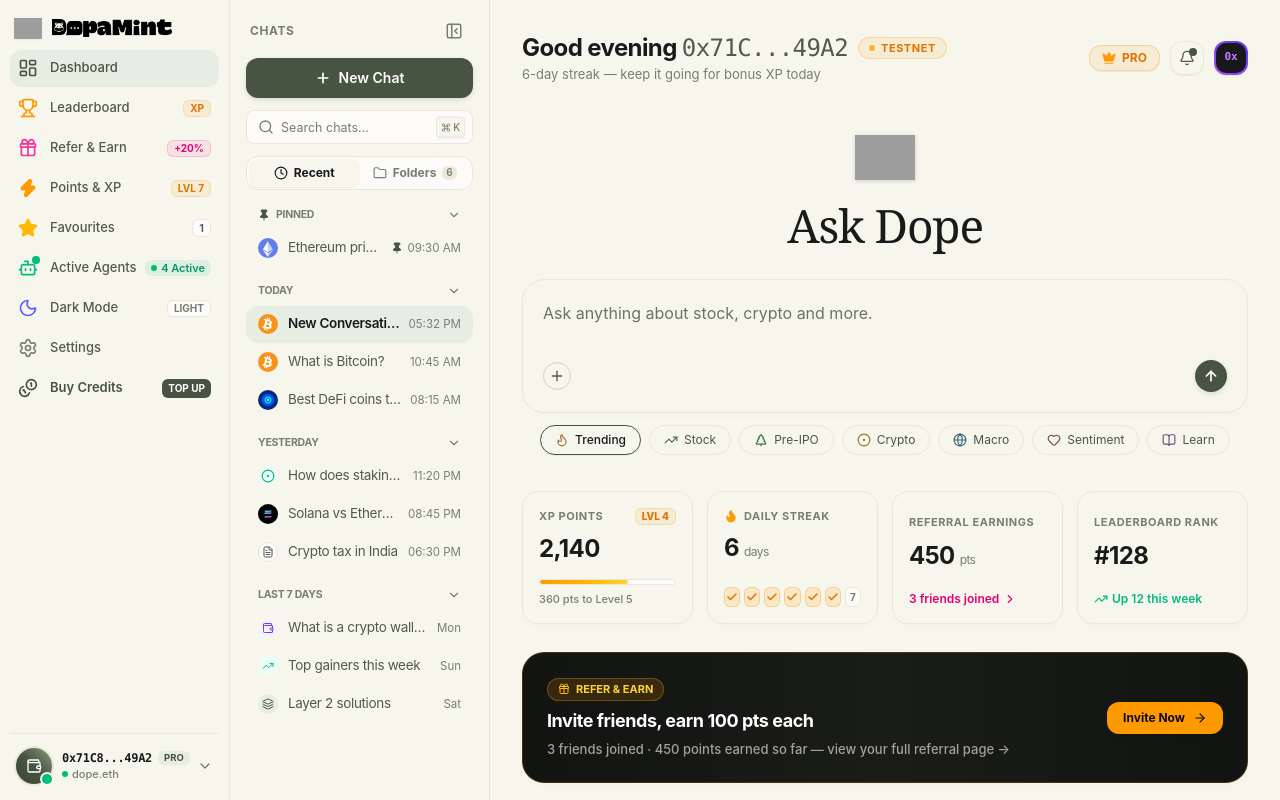
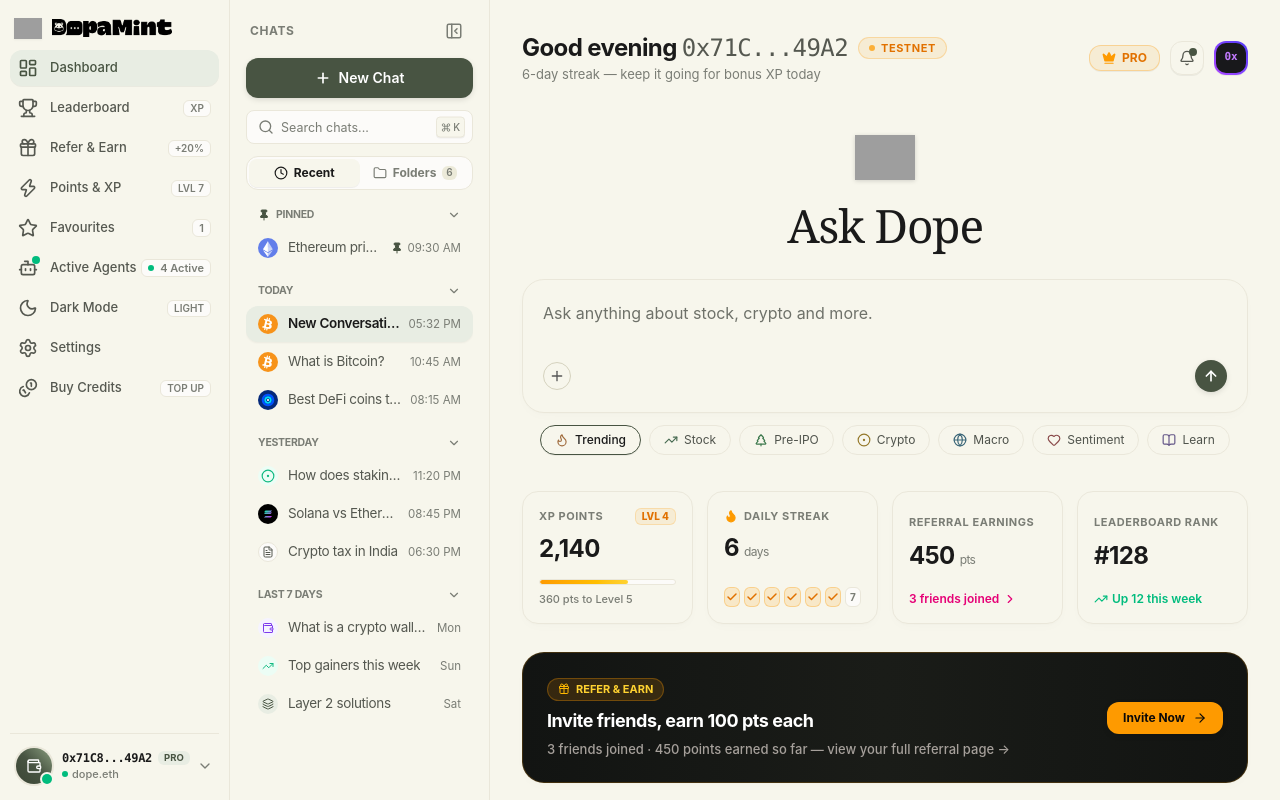
Before and after one commit to aswin402/dopamint_product, a React (Vite) app: page / in a window 1280 px wide. Built offline with nearby package versions, Linux system fonts and the light colour scheme; sample sign-in values are in the browser's storage; grey boxes are pictures that could not be loaded.

Commit message:
style(sidebar): unify all navigation icon, text, and badge colors with theme design tokens

```diff
--- a/src/components/sidebar/Sidebar.tsx
+++ b/src/components/sidebar/Sidebar.tsx
@@ -152,11 +152,11 @@
               } ${isRailHovered ? 'justify-between' : 'justify-center'}`}
             >
               <div className="flex items-center gap-3 min-w-0">
-                <Trophy className="w-5 h-5 text-amber-500 flex-shrink-0" />
+                <Trophy className="w-5 h-5 flex-shrink-0" />
                 {isRailHovered && <span className="truncate">Leaderboard</span>}
               </div>
               {isRailHovered && (
-                <span className="text-[10px] px-1.5 py-0.2 bg-amber-500/10 text-amber-600 dark:text-amber-400 font-bold rounded-md border border-amber-500/20 uppercase flex-shrink-0">
+                <span className="text-[10px] px-1.5 py-0.2 bg-[var(--bg-app)] text-[var(--text-muted)] font-semibold rounded-md border border-[var(--border-color)] uppercase flex-shrink-0">
                   XP
                 </span>
               )}
@@ -173,11 +173,11 @@
               } ${isRailHovered ? 'justify-between' : 'justify-center'}`}
             >
               <div className="flex items-center gap-3 min-w-0">
-                <Gift className="w-5 h-5 text-pink-500 flex-shrink-0" />
+                <Gift className="w-5 h-5 flex-shrink-0" />
                 {isRailHovered && <span className="truncate">Refer & Earn</span>}
               </div>
               {isRailHovered && (
-                <span className="text-[10px] px-1.5 py-0.2 bg-pink-500/10 text-pink-600 dark:text-pink-400 font-bold rounded-md border border-pink-500/20 flex-shrink-0">
+                <span className="text-[10px] px-1.5 py-0.2 bg-[var(--bg-app)] text-[var(--text-muted)] font-semibold rounded-md border border-[var(--border-color)] flex-shrink-0">
                   +20%
                 </span>
               )}
@@ -194,11 +194,11 @@
               } ${isRailHovered ? 'justify-between' : 'justify-center'}`}
             >
               <div className="flex items-center gap-3 min-w-0">
-                <Zap className="w-5 h-5 text-amber-500 fill-amber-500 flex-shrink-0" />
+                <Zap className="w-5 h-5 flex-shrink-0" />
                 {isRailHovered && <span className="truncate">Points & XP</span>}
               </div>
               {isRailHovered && (
-                <span className="text-[10px] px-1.5 py-0.2 bg-amber-500/10 text-amber-600 dark:text-amber-400 font-bold rounded-md border border-amber-500/20 uppercase flex-shrink-0">
+                <span className="text-[10px] px-1.5 py-0.2 bg-[var(--bg-app)] text-[var(--text-muted)] font-semibold rounded-md border border-[var(--border-color)] uppercase flex-shrink-0">
                   LVL 7
                 </span>
               )}
@@ -213,23 +213,17 @@
               }`}
             >
               <div className="flex items-center gap-3 min-w-0">
-                <Star
-                  className={`w-5 h-5 flex-shrink-0 ${
-                    favouriteCount > 0
-                      ? 'text-amber-400 fill-amber-400'
-                      : 'text-[var(--text-muted)]'
-                  }`}
-                />
+                <Star className="w-5 h-5 flex-shrink-0" />
                 {isRailHovered && <span className="truncate">Favourites</span>}
               </div>
               {isRailHovered && (
-                <span className="text-[11px] px-1.5 py-0.2 bg-[var(--bg-app)] text-[var(--text-secondary)] font-semibold rounded-md border border-[var(--border-color)] flex-shrink-0">
+                <span className="text-[11px] px-1.5 py-0.2 bg-[var(--bg-app)] text-[var(--text-muted)] font-semibold rounded-md border border-[var(--border-color)] flex-shrink-0">
                   {favouriteCount}
                 </span>
               )}
             </button>
 
-            {/* 7. Active Agents */}
+            {/* 6. Active Agents */}
             <button
               onClick={() => setModalState('isActiveAgentsModalOpen', true)}
               title={`Active Agents (${activeAgentsCount})`}
@@ -239,22 +233,22 @@
             >
               <div className="flex items-center gap-3 min-w-0">
                 <div className="relative flex-shrink-0">
-                  <Bot className="w-5 h-5 text-emerald-500" />
+                  <Bot className="w-5 h-5" />
                   {activeAgentsCount > 0 && (
-                    <span className="absolute -top-0.5 -right-0.5 w-2 h-2 rounded-full bg-emerald-500 animate-pulse" />
+                    <span className="absolute -top-0.5 -right-0.5 w-2 h-2 rounded-full bg-emerald-500" />
                   )}
                 </div>
                 {isRailHovered && <span className="truncate">Active Agents</span>}
               </div>
               {isRailHovered && (
-                <span className="text-[11px] px-1.5 py-0.2 bg-emerald-500/10 text-emerald-600 dark:text-emerald-400 font-semibold rounded-md flex items-center gap-1 flex-shrink-0">
-                  <span className="w-1.5 h-1.5 rounded-full bg-emerald-500 animate-pulse" />
+                <span className="text-[11px] px-1.5 py-0.2 bg-[var(--bg-app)] text-[var(--text-muted)] font-semibold rounded-md border border-[var(--border-color)] flex items-center gap-1.5 flex-shrink-0">
+                  <span className="w-1.5 h-1.5 rounded-full bg-emerald-500" />
                   {activeAgentsCount} Active
                 </span>
               )}
             </button>
 
-            {/* 8. Theme Toggle (Direct Sun/Moon Switcher) */}
+            {/* 7. Theme Toggle (Direct Sun/Moon Switcher) */}
             <button
               onClick={toggleTheme}
               title={theme === 'dark' ? 'Switch to Light Mode' : 'Switch to Dark Mode'}
@@ -264,22 +258,22 @@
             >
               <div className="flex items-center gap-3 min-w-0">
                 {theme === 'dark' ? (
-                  <Sun className="w-5 h-5 text-amber-400 flex-shrink-0" />
+                  <Sun className="w-5 h-5 flex-shrink-0" />
                 ) : (
-                  <Moon className="w-5 h-5 text-indigo-500 flex-shrink-0" />
+                  <Moon className="w-5 h-5 flex-shrink-0" />
                 )}
                 {isRailHovered && (
                   <span className="truncate">{theme === 'dark' ? 'Light Mode' : 'Dark Mode'}</span>
                 )}
               </div>
               {isRailHovered && (
-                <span className="text-[10px] px-1.5 py-0.2 bg-[var(--bg-app)] text-[var(--text-muted)] font-bold rounded-md uppercase border border-[var(--border-color)]">
+                <span className="text-[10px] px-1.5 py-0.2 bg-[var(--bg-app)] text-[var(--text-muted)] font-semibold rounded-md uppercase border border-[var(--border-color)]">
                   {theme}
                 </span>
               )}
             </button>
 
-            {/* 9. Settings */}
+            {/* 8. Settings */}
             <button
               onClick={() => setModalState('isSettingsModalOpen', true)}
               title="Settings"
@@ -287,24 +281,24 @@
                 isRailHovered ? 'justify-start gap-3' : 'justify-center'
               }`}
             >
-              <Settings className="w-5 h-5 text-[var(--text-muted)] flex-shrink-0" />
+              <Settings className="w-5 h-5 flex-shrink-0" />
               {isRailHovered && <span className="truncate">Settings</span>}
             </button>
 
-            {/* 10. Buy Credits */}
+            {/* 9. Buy Credits */}
             <button
               onClick={() => setModalState('isUpgradeProModalOpen', true)}
               title="Buy Credits"
-              className={`w-full flex items-center p-2 rounded-xl text-[13px] font-semibold text-[var(--primary)] hover:bg-[var(--primary-light)] transition-colors cursor-pointer ${
+              className={`w-full flex items-center p-2 rounded-xl text-[13px] font-medium text-[var(--text-secondary)] hover:text-[var(--text-primary)] hover:bg-[var(--bg-hover)] transition-colors cursor-pointer ${
                 isRailHovered ? 'justify-between' : 'justify-center'
               }`}
             >
               <div className="flex items-center gap-3 min-w-0">
-                <Coins className="w-5 h-5 text-[var(--primary)] flex-shrink-0" />
+                <Coins className="w-5 h-5 flex-shrink-0" />
                 {isRailHovered && <span className="truncate">Buy Credits</span>}
               </div>
               {isRailHovered && (
-                <span className="text-[10px] px-1.5 py-0.5 bg-[var(--primary)] text-white font-bold rounded-md flex-shrink-0">
+                <span className="text-[10px] px-1.5 py-0.2 bg-[var(--bg-app)] text-[var(--text-muted)] font-semibold rounded-md border border-[var(--border-color)] uppercase flex-shrink-0">
                   TOP UP
                 </span>
               )}
```
